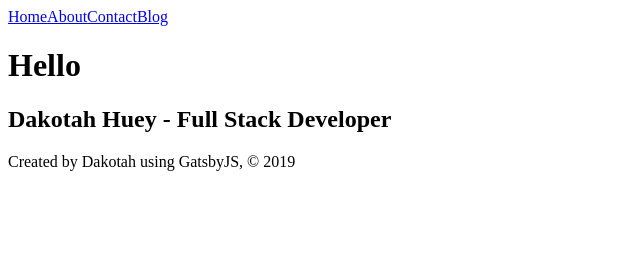
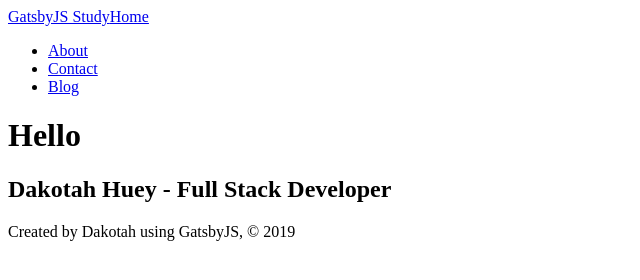
Before and after one commit to frescocodes/gatsby-study, a Gatsby site: page / in a window 1280 px wide. Shown: the whole page, without its empty margins (0-640 px from the left). Built offline with nearby package versions, Linux system fonts and the light colour scheme; Gatsby itself is replaced by a stand-in of ours.

Commit message:
chore: navbar semantic cleanup
and really just being annoying honestly

```diff
--- a/src/components/Header.js
+++ b/src/components/Header.js
@@ -1,18 +1,26 @@
 import React from "react"
 import { Link } from "gatsby"
+
+const links = ["About", "Contact", "Blog"]
 
 const Header = () => {
   return (
     <header>
       <nav>
+        <Link to="/">GatsbyJS Study</Link>
         {window.location.href !== "http://localhost:8000/" ? (
           <Link to="/">Home</Link>
         ) : (
           <></>
         )}
-        <Link to="/about">About</Link>
-        <Link to="/contact">Contact</Link>
-        <Link to="/blog">Blog</Link>
+
+        <ul>
+          {links.map(link => (
+            <li>
+              <Link to={`/${link}`.toLowerCase()}>{link}</Link>
+            </li>
+          ))}
+        </ul>
       </nav>
     </header>
   )
```
